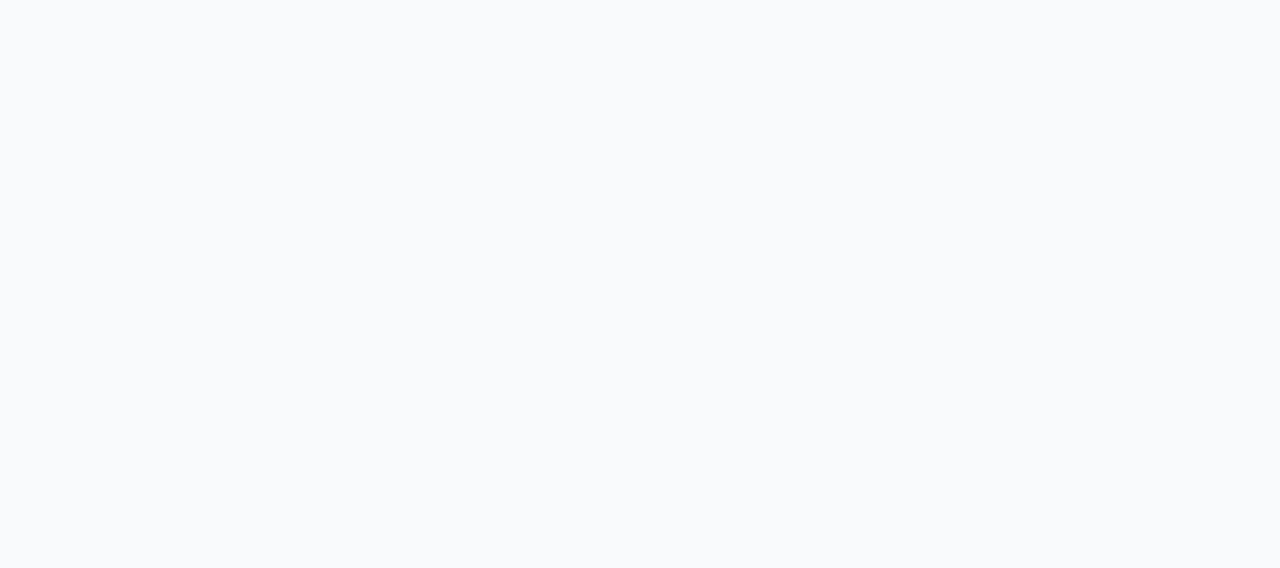
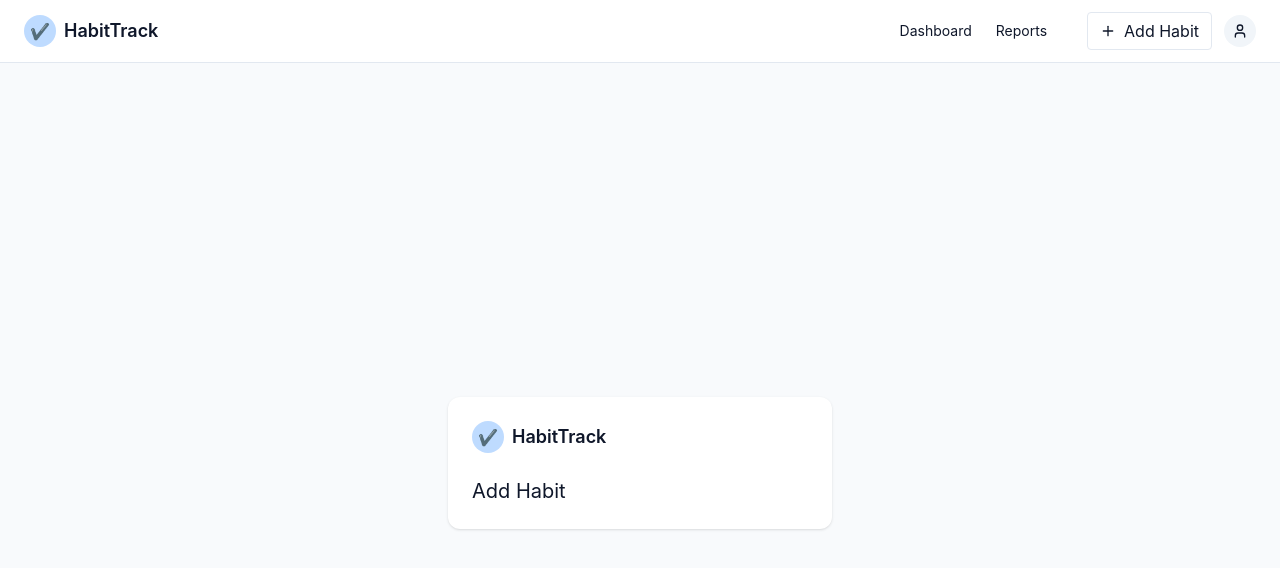
Before and after one commit to ElnazTayebi/habit-tracker, a React (Vite) app: page /add-habit in a window 1280 px wide. Before the commit this address had no page. Shown: the top 568 px of the page. Built offline with nearby package versions, Linux system fonts and the light colour scheme.

Commit message:
creare add habit page

```diff
--- a/src/components/auth/LoginForm.tsx
+++ b/src/components/auth/LoginForm.tsx
@@ -102,7 +102,7 @@
                 <span className="font-semibold text-lg">HabitTrack</span>
             </div>
 
-            <h2 className="mt-6 text-xl font-bold">
+            <h2 className="mt-6 text-xl">
                 Sign in to your account
             </h2>
 
--- a/src/components/auth/SignOutForm.tsx
+++ b/src/components/auth/SignOutForm.tsx
@@ -58,7 +58,7 @@
             </div>
 
             {/* Heading */}
-            <h2 className="text-2xl font-bold text-center">
+            <h2 className="text-2xl text-center">
                 Sign out
             </h2>
 
--- a/src/components/auth/SignupForm.tsx
+++ b/src/components/auth/SignupForm.tsx
@@ -95,7 +95,7 @@
         <span className="font-semibold text-lg">HabitTrack</span>
       </div>
 
-      <h2 className="mt-6 text-xl font-bold">
+      <h2 className="mt-6 text-xl">
         Create your account
       </h2>
 
--- /dev/null
+++ b/src/components/habit/AddHabitForm.tsx
@@ -0,0 +1,17 @@
+const AddHabitForm = () => {
+return(
+    <div className="w-full max-w-sm space-y-6 p-6 bg-[rgb(var(--card))] rounded-xl shadow">
+            {/* Logo */}
+            <div className="flex items-center gap-2">
+                <div className="w-8 h-8 rounded-full bg-blue-200 flex items-center justify-center">
+                    ✔
+                </div>
+                <span className="font-semibold text-lg">HabitTrack</span>
+            </div>
+              <h2 className="mt-6 text-xl ">
+                Add Habit
+            </h2>
+    </div>
+)
+}
+export default AddHabitForm;
--- a/src/components/navbar/MobileMenu.tsx
+++ b/src/components/navbar/MobileMenu.tsx
@@ -28,10 +28,14 @@
 
 
       {/* Add habit button */}
-      <button className="flex items-center gap-2">
+      <Link
+        to="/add-habit"
+        className="flex items-center gap-2 block px-4 py-2"
+        onClick={() => setOpen(false)}
+      >
         <Plus size={16} />
         Add Habit
-      </button>
+      </Link>
 
       {/* Theme toggle */}
       <button onClick={toggleTheme} className="flex items-center gap-2">
--- a/src/components/navbar/Navbar.tsx
+++ b/src/components/navbar/Navbar.tsx
@@ -1,5 +1,5 @@
 import { useState } from "react";
-import { Menu, X } from "lucide-react";
+import { Menu, Plus, X } from "lucide-react";
 import { Link } from "react-router-dom";
 import NavLinks from "./NavLinks";
 import MobileMenu from "./MobileMenu";
@@ -31,9 +31,12 @@
         <div className="flex items-center gap-3">
 
           {/* Desktop button */}
-          <button className="hidden md:flex px-3 py-1.5 rounded border border-[rgb(var(--border))]">
+          <Link
+          to="/add-habit"
+          className="flex items-center gap-2 hidden md:flex px-3 py-1.5 rounded border border-[rgb(var(--border))]">
+            <Plus size={16} />
             Add Habit
-          </button>
+          </Link>
 
           {/* Avatar dropdown */}
           <AvatarDropdown />
--- /dev/null
+++ b/src/pages/habits/AddHabitPage.tsx
@@ -0,0 +1,10 @@
+import AddHabitForm from "../../components/habit/AddHabitForm";
+
+const AddHabitPage = () => {
+return (
+    <div className="min-h-screen flex items-center justify-center bg-[rgb(var(--bg))] px-6 py-12">
+        <AddHabitForm />
+    </div>
+)
+}
+export default AddHabitPage;
--- a/src/router/router.tsx
+++ b/src/router/router.tsx
@@ -2,7 +2,9 @@
 import LoginPage from "../pages/login/LoginPage";
 import MainLayout from "../layouts/MainLayout";
 import SignupPage from "../pages/signup/SignupPage";
-import SignOutPage from "../pages/signout/SignOutPage";
+import SignOutPage from "../pages/signout/SignoutPage";
+import AddHabitPage from "../pages/habits/AddHabitPage";
+
 
 
 const Router = () => {
@@ -13,6 +15,7 @@
                 <Route path="/login" element={<LoginPage />} />
                 <Route path="/signup" element={<SignupPage />} />
                 <Route path="/logout" element={<SignOutPage />} />
+                <Route path="/add-habit" element={<AddHabitPage />} />
             </Route>
         </Routes>
     )
--- a/src/store/auth/authStore.ts
+++ b/src/store/auth/authStore.ts
@@ -12,7 +12,7 @@
 
   signup: (email: string, password: string) => Promise<any>;
   login: (email: string, password: string) => Promise<any>;
-  logout: () => Promise<void>; // ← تغییر: logout async
+  logout: () => Promise<void>; // ← change: logout async
 };
 
 export const useAuthStore = create<AuthStore>((set) => ({
```
Also changed, not shown: public/manifest.json (added).
